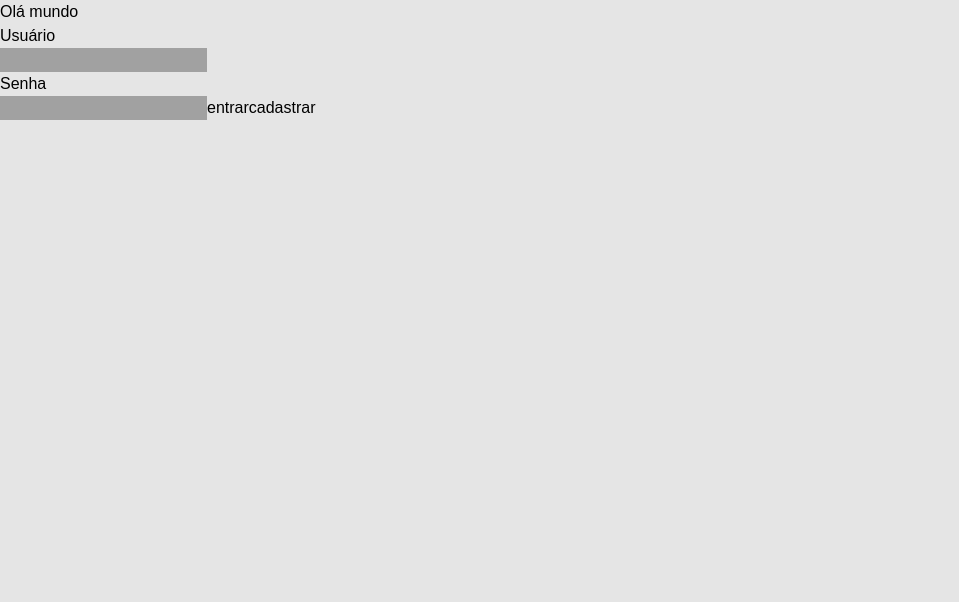
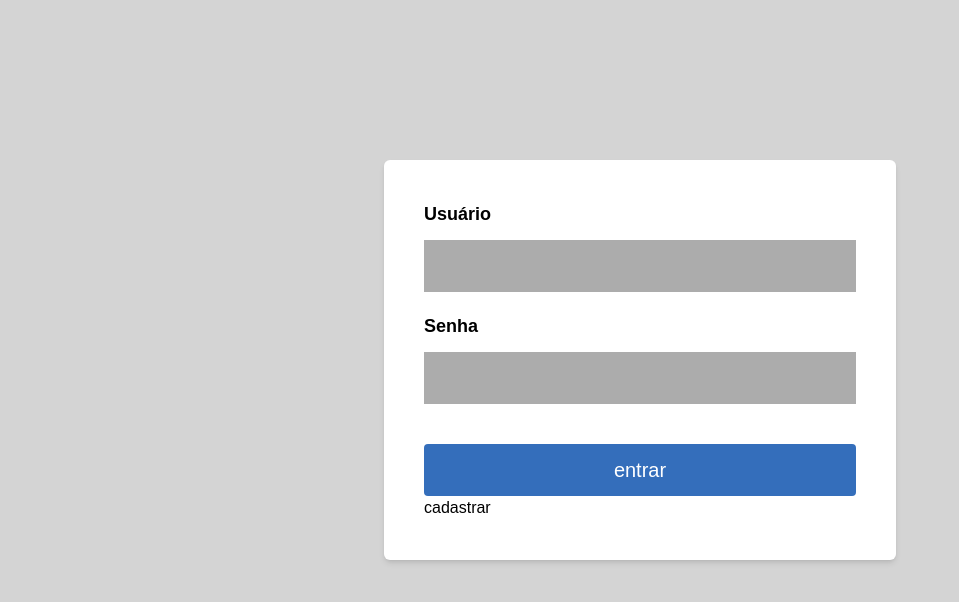
Before and after one commit to Rauatorres/next-library-app, a Next.js app: page / in a window 1280 px wide. Shown: the top 602 px of the page, without its empty margins (0-959 px from the left). Built offline with nearby package versions, Linux system fonts and the light colour scheme.

Commit message:
criando estrutura visual e interativa básica

```diff
--- /dev/null
+++ b/src/app/cadastrar/page.tsx
@@ -0,0 +1,7 @@
+export default function Cadastrar(){
+    return (
+        <main>
+            <h1>Cadastrar</h1>
+        </main>
+    );
+};
--- a/src/app/globals.css
+++ b/src/app/globals.css
@@ -5,3 +5,10 @@ body {
   padding: 0;
   font-family: Arial, Helvetica, sans-serif;
 }
+
+:root {
+  --main-bg-color: rgb(212, 212, 212);
+  --default-input-bg-color: rgb(172, 172, 172);
+  --focused-input-bg-color: rgb(151, 151, 151);
+  --primary-bg-color: rgb(52, 110, 187);
+}
--- a/src/app/layout.tsx
+++ b/src/app/layout.tsx
@@ -13,7 +13,7 @@ export default function RootLayout({
 }>) {
   return (
     <html lang="ptb">
-      <body className="bg-neutral-200">
+      <body className="bg-(--main-bg-color)">
         {children}
       </body>
     </html>
--- a/src/app/page.tsx
+++ b/src/app/page.tsx
@@ -4,7 +4,6 @@ export default function Home() {
   return (
 
     <>
-      <h1>Olá mundo</h1>
       <LoginForm />
     </>
   );
--- a/src/components/atoms/Button.tsx
+++ b/src/components/atoms/Button.tsx
@@ -5,7 +5,16 @@ type ButtonProps = {
 
 const Button = ({ type, text }: ButtonProps) => {
     return (
-        <button type={type == undefined ? "button" : type}>{text}</button>
+        <button className="
+            block
+            bg-(--primary-bg-color) text-white
+            w-full
+            p-3
+            text-xl
+            mt-10
+            rounded-sm
+            cursor-pointer
+        " type={type == undefined ? "button" : type}>{text}</button>
     );
 }
 
--- a/src/components/atoms/LinkButton.tsx
+++ b/src/components/atoms/LinkButton.tsx
@@ -2,11 +2,14 @@ import Link from "next/link"
 
 type LinkButtonProps = {
     text: string;
+    path: string;
 }
 
-const LinkButton = ({ text }: LinkButtonProps) => {
+const LinkButton = ({ text, path }: LinkButtonProps) => {
     return (
-        <Link href={""}>{text}</Link>
+        <Link className="
+            block
+        " href={path}>{text}</Link>
     );
 };
 
--- a/src/components/atoms/TextInput.tsx
+++ b/src/components/atoms/TextInput.tsx
@@ -8,7 +8,14 @@ const TextInput = ({ id, type }: TextInputProps) => {
         <input
             id={id}
             type={ type == undefined ? "text" : type }
-            className="bg-neutral-400"
+            className="
+                bg-(--default-input-bg-color)
+                block
+                w-full
+                text-lg
+                py-3 px-4
+                focus:outline-0 focus:bg-(--focused-input-bg-color)
+            "
         />
     );
 };
--- a/src/components/molecules/InputContainer.tsx
+++ b/src/components/molecules/InputContainer.tsx
@@ -13,8 +13,15 @@ const InputContainer = ({ children, title }: InputContainerType) => {
     const id = useId();
 
     return (
-        <label htmlFor={id}>
-            <h3>{title}</h3>
+        <label className="
+            block
+            w-full
+            mb-5
+        " htmlFor={id}>
+            <h3 className="
+                text-lg font-bold
+                mb-3
+            ">{title}</h3>
             {React.cloneElement(children, { id: id })}
         </label>
     );
--- a/src/components/organisms/FormContainer.tsx
+++ b/src/components/organisms/FormContainer.tsx
@@ -6,7 +6,15 @@ type FormContainerProps = {
 
 const FormContainer = ({ children }: FormContainerProps) => {
     return (
-        <Form action={''}>
+        <Form className="
+            bg-white
+            w-[40vw]
+            mx-auto
+            mt-40
+            p-10
+            rounded-md
+            shadow-md
+        " action={''}>
             {children}
         </Form>
     );
--- a/src/features/LoginForm.tsx
+++ b/src/features/LoginForm.tsx
@@ -14,7 +14,7 @@ const LoginForm = () => {
                 <TextInput type="password" />
             </InputContainer>
             <Button type="submit" text="entrar" />
-            <LinkButton text="cadastrar"/>
+            <LinkButton text="cadastrar" path="cadastrar"/>
         </FormContainer>
     );
 };
```
